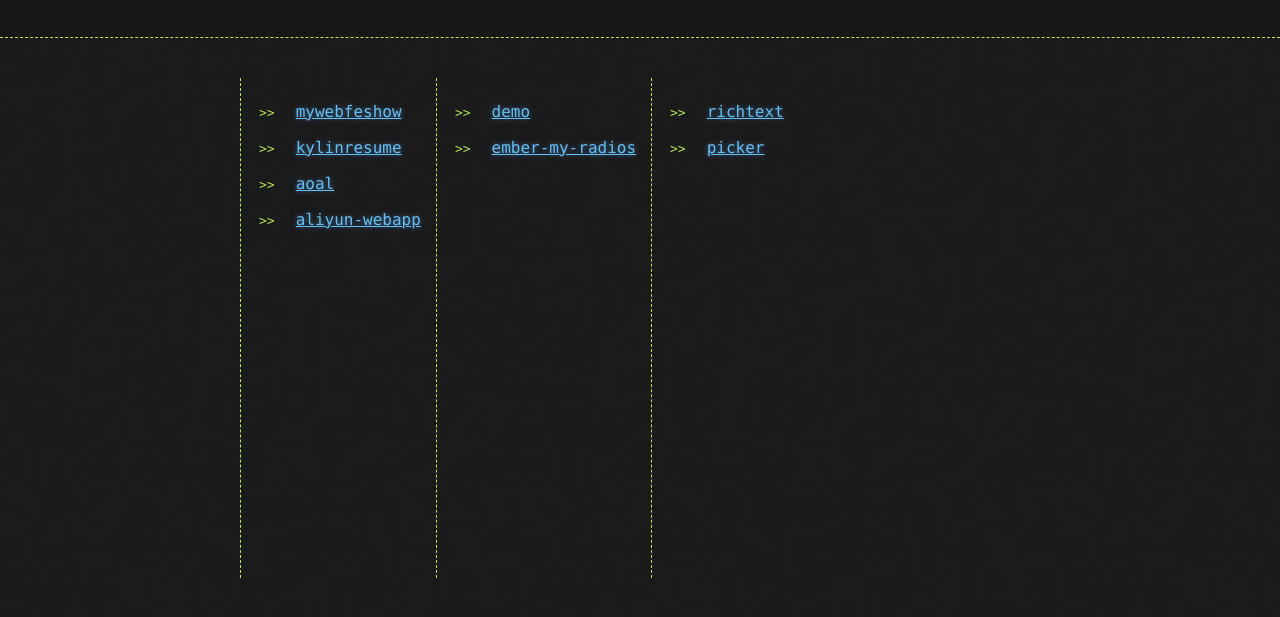
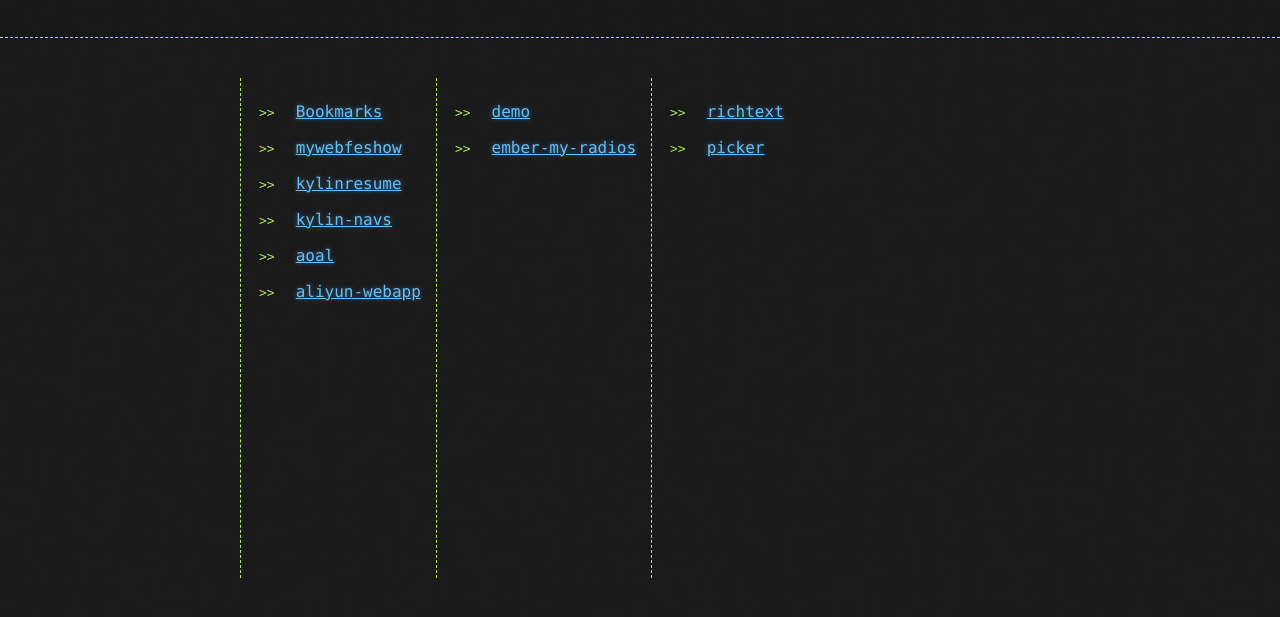
Before and after one commit to rgy19930329/rgy19930329.github.io, a plain HTML site: page index.html in a window 1280 px wide. Shown: the part 155-772 px from the top of the page. Drawn offline with Linux system fonts and the light colour scheme.

Commit message:
add navs

```diff
--- a/index.html
+++ b/index.html
@@ -27,8 +27,10 @@
     <section class="my-nav-section">
       <nav class="my-nav">
         <ul>
+          <li><a href="https://rgy19930329.github.io/project/ky-react-nav/index.html#/" target="_blank">Bookmarks</a></li>
           <li><a href="http://mywebfeshow.sinaapp.com/" target="_blank">mywebfeshow</a></li>
           <li><a href="http://kylinresume.sinaapp.com/" target="_blank">kylinresume</a></li>
+          <li><a href="http://kylinresume.sinaapp.com/project/index/index.html" target="_blank">kylin-navs</a></li>
           <li><a href="//rgy19930329.github.io/project/aoal/index.html" target="_blank">aoal</a></li>
           <li><a href="http://47.105.108.237:8080/index.html#/" target="_blank">aliyun-webapp</a></li>
         </ul>
```
